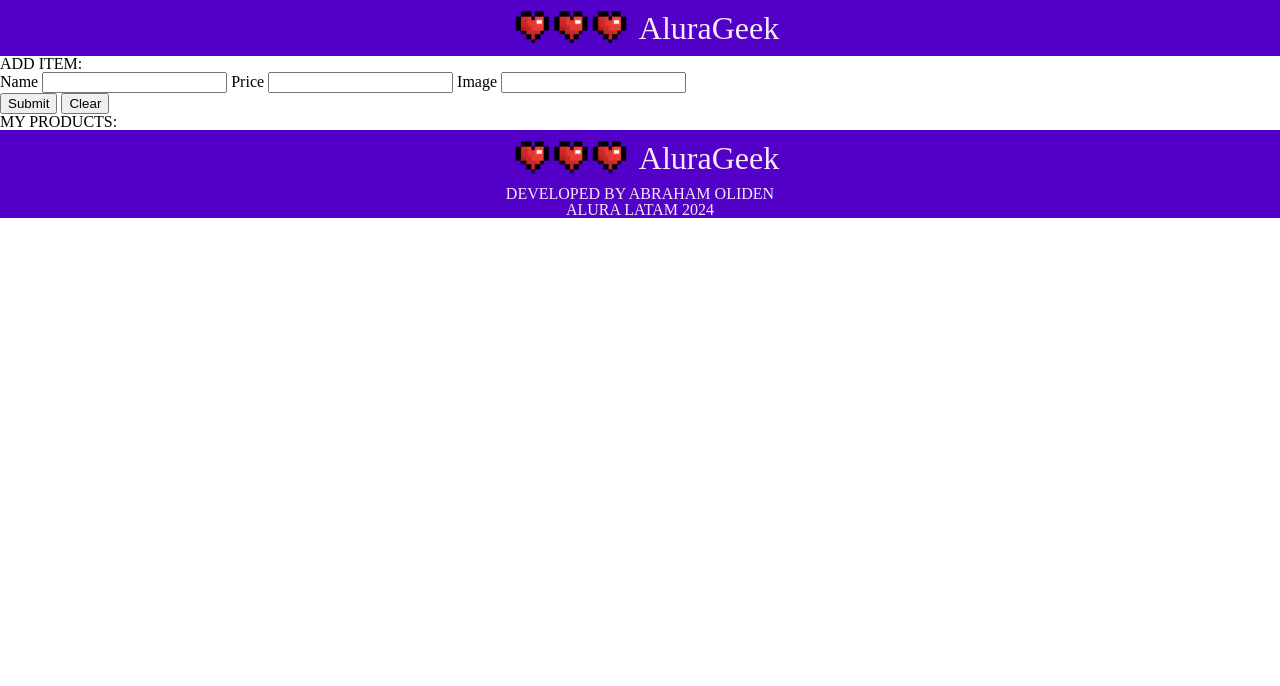
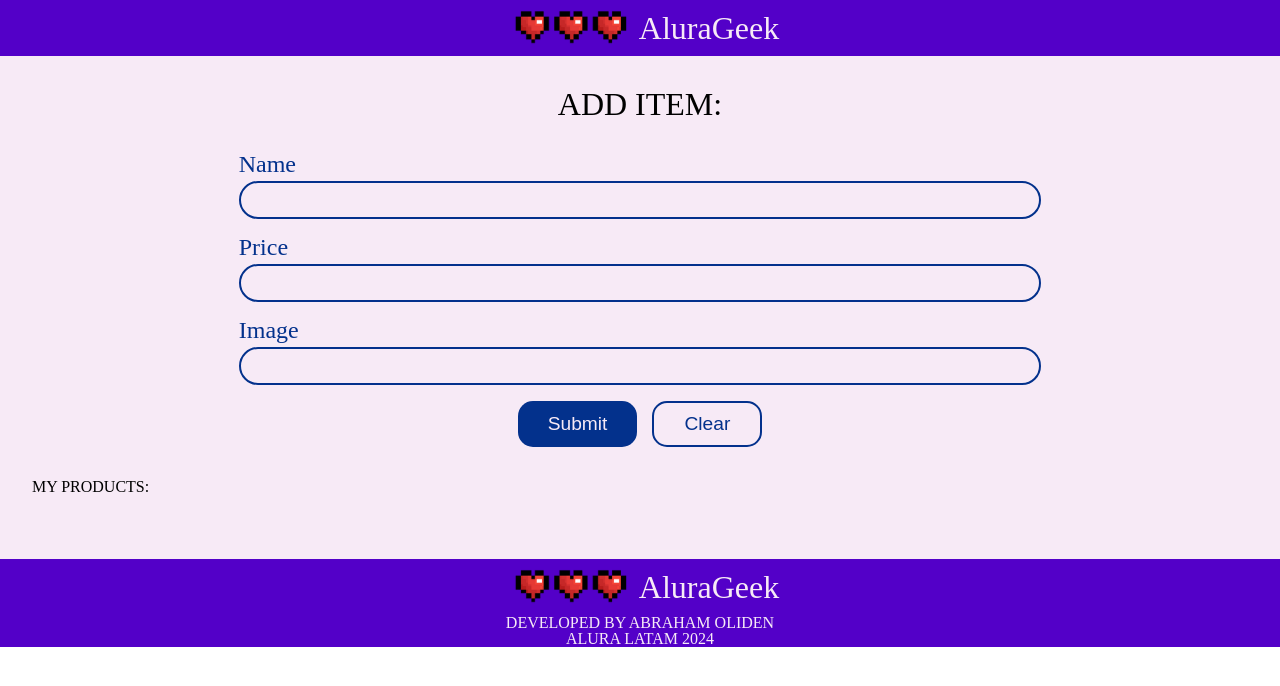
Before and after one commit to AbrahamOliden/alura-geek, a plain HTML site: page html/index.html in a window 1280 px wide. Drawn offline with Linux system fonts and the light colour scheme.

Commit message:
style .input section

```diff
--- a/css/styles.css
+++ b/css/styles.css
@@ -1,6 +1,7 @@
 :root {
     --primary-color: #F7EAF6;
     --secondary-color: #5300C8;
+    --accent-color: #03318C;
 }
 
 .header {
@@ -14,6 +15,74 @@
 
 .header__title {
     font-size: 2rem;
+}
+
+main { /*cambiar a BEM despues*/
+    background-color: var(--primary-color);
+    padding: 2rem ;
+}
+
+.input {
+    display: flex;
+    flex-flow: column nowrap;
+    align-items: center;
+}
+
+.input__title {
+    font-size: 2rem;
+    margin-bottom: 2rem;
+}
+
+.input__form {
+    display: flex;
+    flex-flow: column nowrap;
+    width: 66%;
+}
+
+.input__form__label {
+    align-self: flex-start;
+    font-size: 1.5rem;
+    margin-bottom: 5px;
+    color: var(--accent-color);
+}
+
+.input__form__field {
+    height: 2rem;
+    background-color: var(--primary-color);
+    border: 2px solid var(--accent-color);
+    border-radius: 2rem;
+    margin-bottom: 1rem;
+}
+
+.input__form__button-container {
+    display: flex;
+    flex-flow: row nowrap;
+    justify-content: center;
+    gap: 15px;
+}
+
+.input__form__button-container__submit {
+    text-align: center;
+    font-size: 1.2rem;
+    background-color: var(--accent-color);
+    color: var(--primary-color);
+    padding: 10px 30px;
+    border: none;
+    border-radius: 15px;
+}
+
+.input__form__button-container__clear {
+    text-align: center;
+    font-size: 1.2rem;
+    background-color: var(--primary-color);
+    color: var(--accent-color);
+    padding: 10px 30px;
+    border: 2px solid var(--accent-color);
+    border-radius: 15px;
+}
+
+.output {
+    margin: 2rem 0;
 }
 
 /*  */
```
